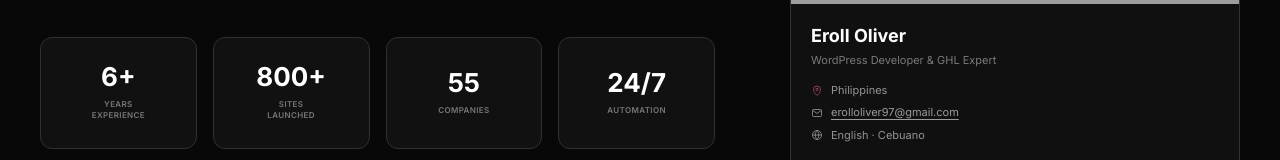
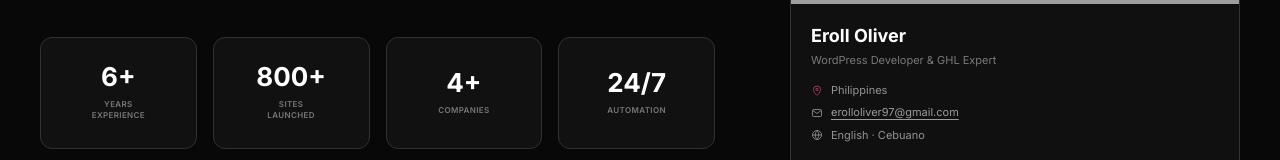
Before and after one commit to Eroll97/eroll-portfolio, a Next.js app: page /about in a window 1280 px wide. Shown: the part 582-742 px from the top of the page. Built offline with nearby package versions, Linux system fonts and the light colour scheme; grey boxes are pictures that could not be loaded.

Commit message:
Improve portfolio animations and transparent project popups

```diff
--- a/app/about/page.js
+++ b/app/about/page.js
@@ -1641,7 +1641,7 @@ export default function About() {
 
                   <div className="stat-box">
                     <strong>
-                      55
+                      4+
                     </strong>
 
                     <span>
--- a/app/page.js
+++ b/app/page.js
@@ -149,7 +149,7 @@ export default function Home() {
               </div>
 
               <div>
-                <strong>55</strong>
+                <strong>4+</strong>
                 <span>Companies worked with</span>
               </div>
 
```
